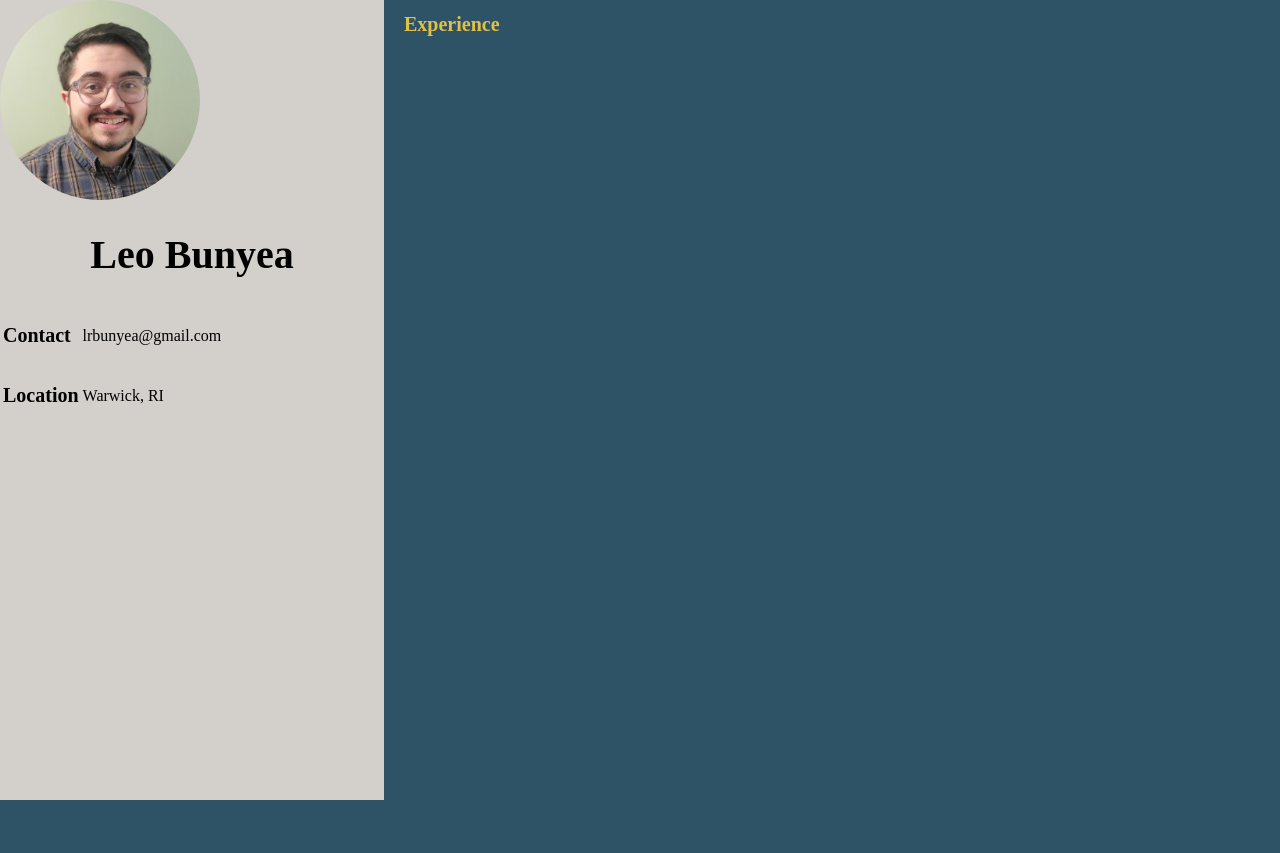
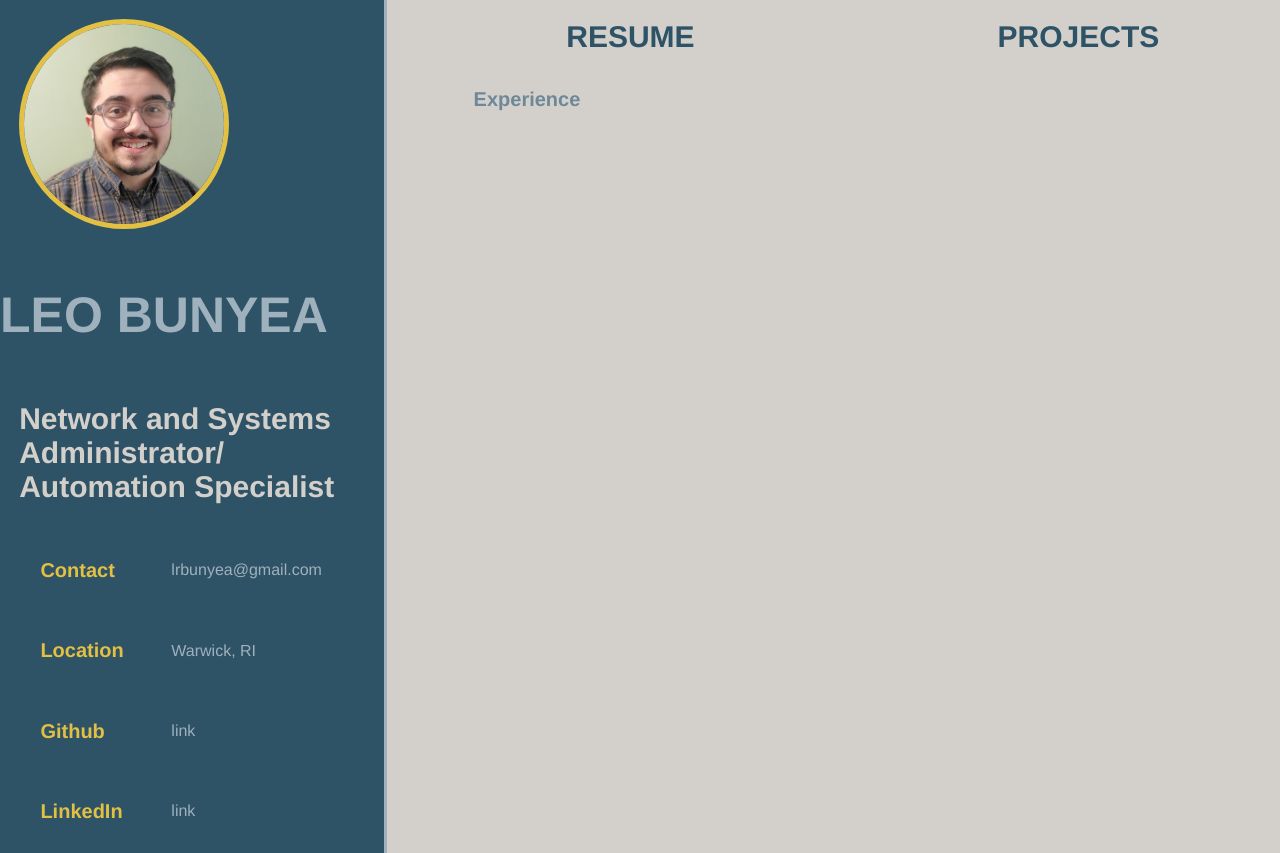
Before and after one commit to lrbunyea/resume-website, a plain HTML site: page index.html in a window 1280 px wide. Before the commit the page ends 800 px from the top, so only its background shows below. Drawn offline with Linux system fonts and the light colour scheme.

Commit message:
Further customization of template and color scheme. Templating navigation tabs.

```diff
--- a/index.html
+++ b/index.html
@@ -14,22 +14,39 @@
 					<img src="profile_pic.png" alt="Leo Bunyea Headshot" class="profile-picture">
 				</div>
 				<div class="half">
-					<h1>Leo Bunyea</h1>
+					<h1>LEO BUNYEA</h1>
 				</div>
 			</div>
+			<h2>Network and Systems Administrator/ Automation Specialist</h3>
 			<table>
 				<tr>
-					<td><h2>Contact</h2></td>
+					<td><h3>Contact</h2></td>
 					<td><p>lrbunyea@gmail.com</p></td>
 				</tr>
 				<tr>
-					<td><h2>Location</h2></td>
+					<td><h3>Location</h2></td>
 					<td><p>Warwick, RI</p></td>
+				</tr>
+				<tr>
+					<td><h3>Github</h2></td>
+					<td><p>link</p></td>
+				</tr>
+				<tr>
+					<td><h3>LinkedIn</h2></td>
+					<td><p>link</p></td>
 				</tr>
 			</table>
 
 		</div>
 		<div class="main">
+			<div class="navigation">
+				<div class="nav-button">
+					<h1>RESUME</h1>
+				</div>
+				<div class="nav-button">
+					<h1>PROJECTS</h1>
+				</div>
+			</div>
 			<h1>Experience</h1>
 		</div>
 	</div>
--- a/main.css
+++ b/main.css
@@ -11,24 +11,45 @@ html {
 }
 
 body {
-	background-color: var(--charcoal);
+	background-color: var(--timberwolf);
+	font-family:helvetica;
 	margin: 0px;
 	height: 100%;
 }
 
+table {
+	width: 100%;
+	margin-left: 8%;
+	margin-right: 8%;
+}
+
 .side {
 	flex: 30%;
-	background-color: var(--timberwolf);
+	background-color: var(--charcoal);
+	outline: 3px solid var(--cadetgray);
 }
 
 .side h1 {
-	font-size: 40px;
-	color: var(charcoal);
-	text-align:center;
+	font-size: 50px;
+	color: var(--cadetgray);
+	text-align:left;
 }
 .side h2 {
+	font-size: 30px;
+	color: var(--timberwolf);
+	padding-left: 5%;
+	padding-right: 5%;
+}
+
+.side h3 {
 	font-size: 20px;
-	color: var(charcoal);
+	color: var(--oldgold);
+	padding: 5%;
+}
+
+.side p {
+	color: var(--cadetgray);
+	text-align:left;
 }
 
 .main {
@@ -37,9 +58,9 @@ body {
 
 .main h1 {
 	font-size: 20px;
-	color: var(--oldgold);
+	color: var(--slategray);
 	text-align: left;
-	padding-left: 20px;
+	padding-left: 10%;
 }
 
 .container {
@@ -48,21 +69,32 @@ body {
 	height: 100%;
 }
 
-.center {
-  margin: auto;
-  width: 50%;
-  position: 50%;
-  padding: 10px;
+.navigation {
+	display: flex;
+	flex-wrap: wrap;
 }
 
 .profile-picture {
 	width: 200px;
 	height: 200px;
 	border-radius: 50%;
+	border: 5px solid var(--oldgold);
+	margin: 5%;
+}
+
+.nav-button {
+	flex: 50%;
+}
+
+.nav-button h1 {
+	font-size: 30px;
+	color: var(--charcoal);
+	text-align: center;
 }
 
 .half {
 	flex: 50%;
+	margin:auto;
 }
 
 .profile-pic-container {
```
